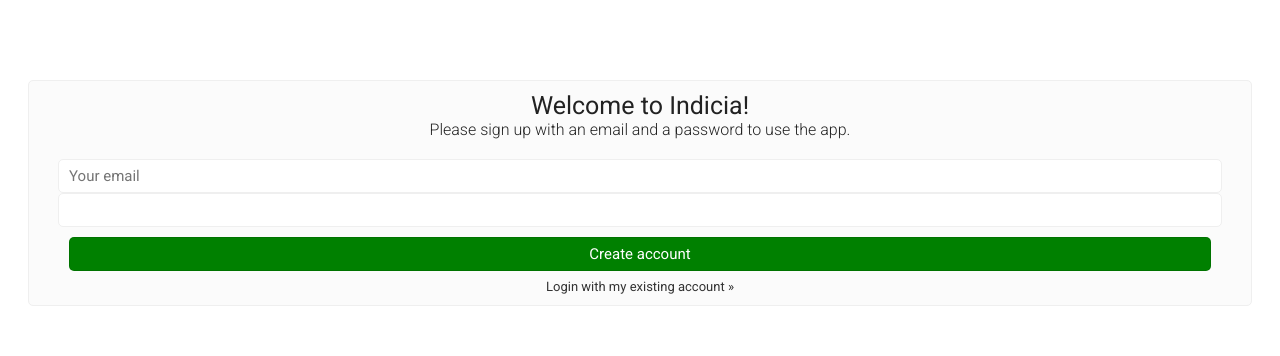
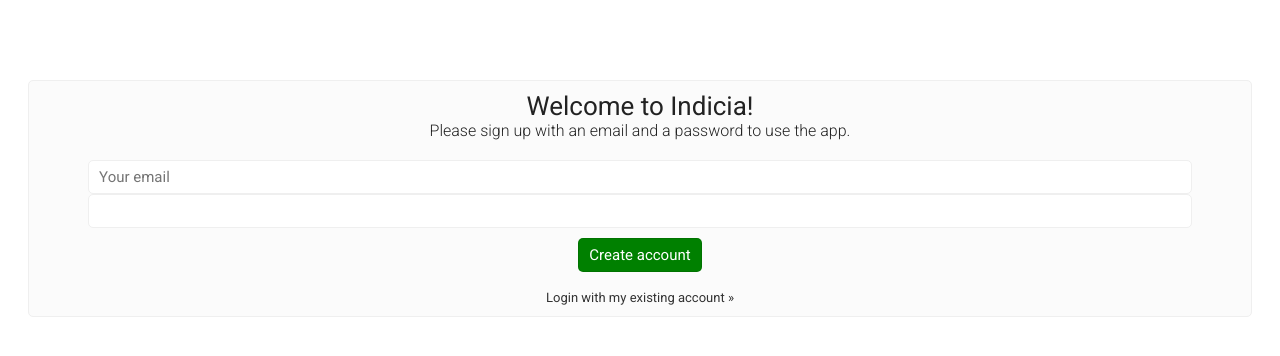
Before and after one commit to AndersonQ/Indicia-CS312, a PHP site: page /signup.html in a window 1280 px wide. Shown: the top 356 px of the page. Run offline with PHP 8.4, Linux system fonts and the light colour scheme.

Commit message:
signup template fix

```diff
--- a/signup.html
+++ b/signup.html
@@ -17,7 +17,7 @@
 		<form class="signup-form" method="post" action="AddUser.php">
 			<input type="email" name="user_email" placeholder="Your email"><br />
 			<input type="password" name="user_pass"><br />
-			<input type="submit" value="Create account" id="submit-button">
+			<button type="submit" id="submit-button">Create account</button>
 		</form>
 
 		<a href="login.html" class="login-link">Login with my existing account &raquo;</a>
--- a/style.css
+++ b/style.css
@@ -195,7 +195,7 @@ footer {
 
 .signup-message b {
 	font-weight: 400;
-	font-size: 25px;
+	font-size: 26px;
 }
 
 .signup-form {
@@ -203,7 +203,7 @@ footer {
 }
 
 .signup-form input {
-	width: 95%;
+	width: 90%;
 }
 
 .login-link {
@@ -222,12 +222,12 @@ input[type=password] {
 	color: #333;
 }
 
-input[type=submit] {
+button[type=submit] {
 	background: green;
 	padding: 7px 10px;
 	border: 1px solid rgba(0,0,0,0.1);
 	border-radius: 5px;
 	font: 15px 'Roboto', Arial;
 	color: #fff;
-	margin: 10px 0 0;
+	margin: 10px 0;
 }
```
